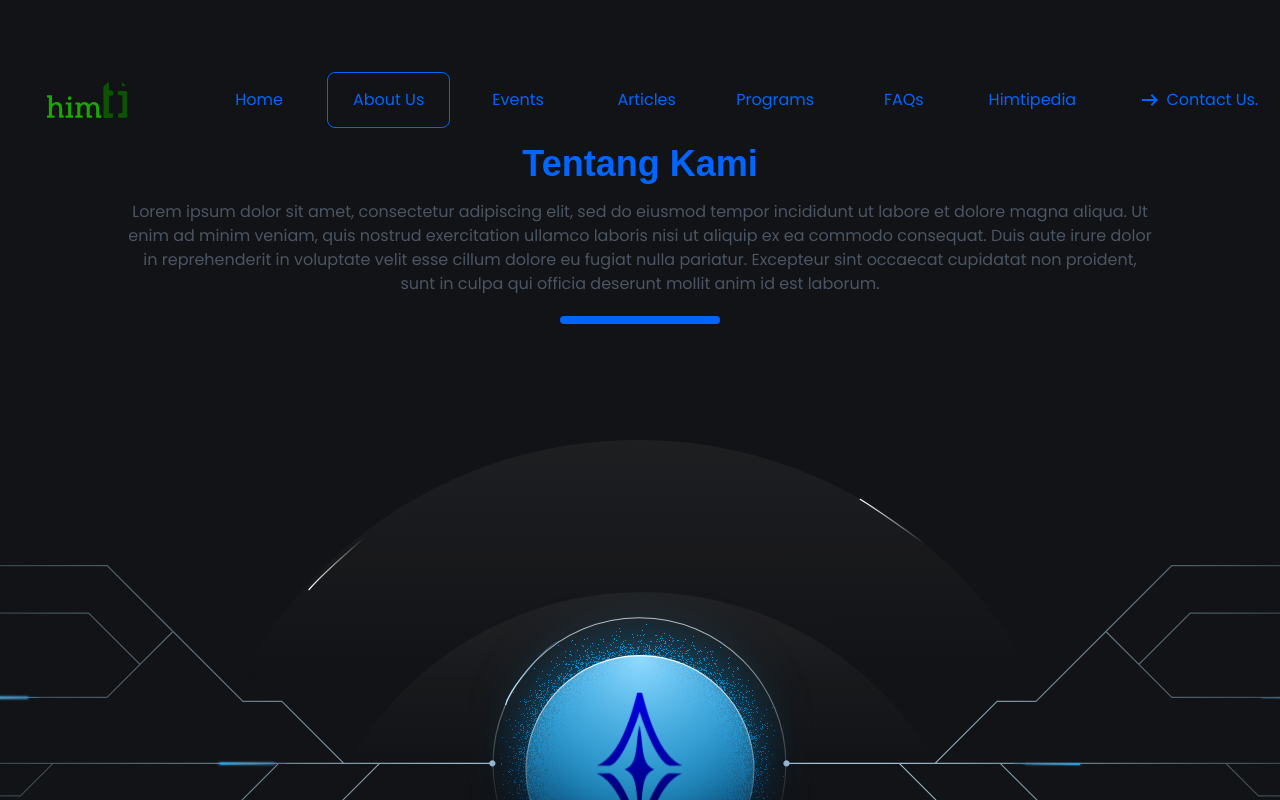
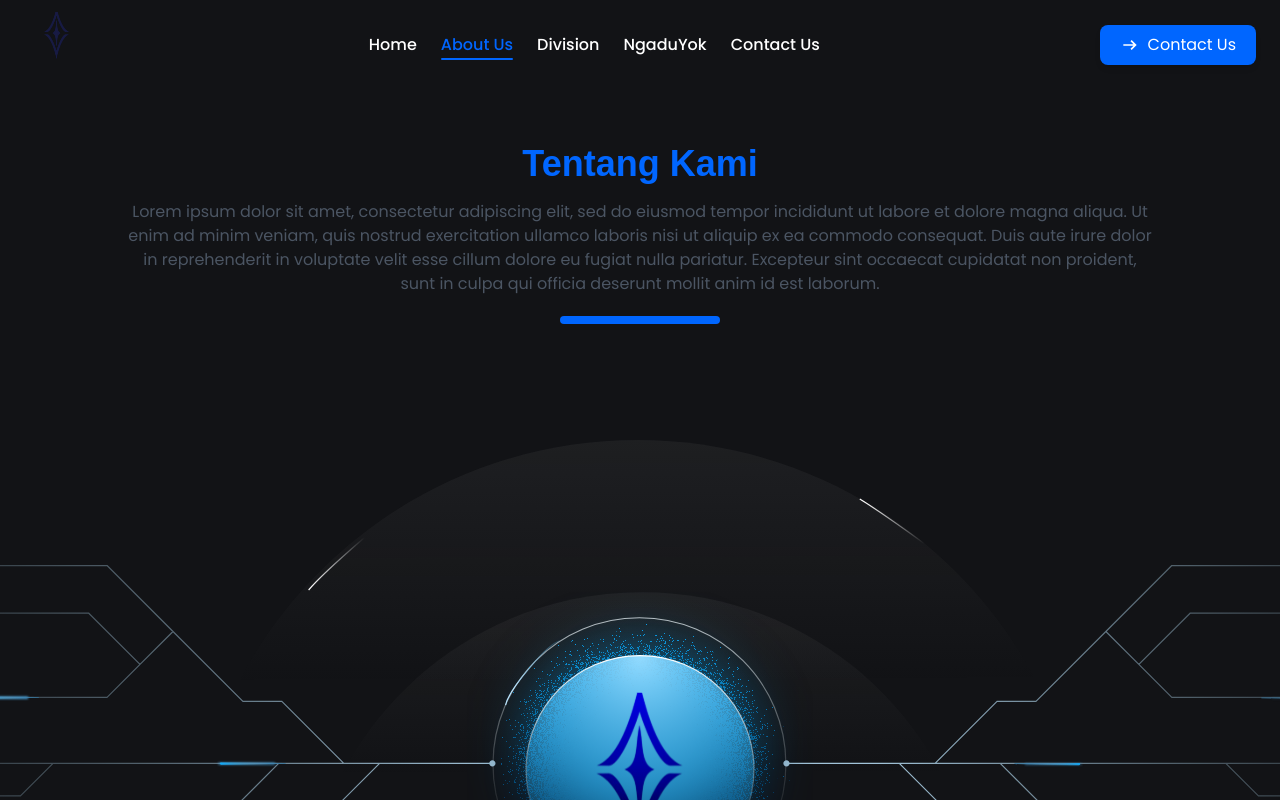
Before and after one commit to himtiparmad/himtiparmad-web, a Next.js app: page /about in a window 1280 px wide. Shown: the top 800 px of the page. Built offline with nearby package versions, Linux system fonts and the light colour scheme; a web font is replaced by a local one.

Commit message:
feat: create navbar and footer and responsive design

```diff
--- a/src/app/_data/featured_data.ts
+++ b/src/app/_data/featured_data.ts
@@ -1,14 +1,31 @@
 export const featuredData = [
   {
-    name: "HIMTI IT FEST COMPETITION 4.0",
-    href: "/programs/himti-it-fest-competition-4.0",
+    name: "HIMTI IT FEST COMPETITION 5.0",
+    href: "/programs/himti-it-fest-competition-5.0",
   },
   {
-    name: "HIMTI INTERNSHIP 1.0",
-    href: "/programs/himti-internship-1.0",
+    name: "Kobit",
+    href: "/programs/kobit",
   },
   {
-    name: "HIMTI GO 1.0",
-    href: "/programs/himti-go-1.0",
+    name: "Reformatics 2025",
+    href: "/programs/reformatics-2025",
+  },
+  {
+    name: "Pengabdian Kepada Masyarakat",
+    href: "/programs/pengabdian-kepada-masyarakat",
   },
 ];
+
+
+// "HIMTI IT Fest Competition 5.0",
+//   "Reformatics 2025",
+//   "Brahma: IT Fest Ready",
+//   "Brahma: Kobit & Barbar",
+//   "HIMTI GO!",
+//   "Microblog & Article",
+//   "Bengkel IT",
+//   "Pengabdian Kepada Masyarakat",
+//   "HIMTI Collaboration",
+//   "HIMTI Connect College",
+//   "HIMTI Connect Company",
--- a/src/components/footer/index.tsx
+++ b/src/components/footer/index.tsx
@@ -9,47 +9,32 @@ const Footer = () => {
   return (
     <div
       className={`${
-        pathname.startsWith("/himtipedia") ? "hidden" : "flex flex-row"
-      } w-full max-w-[1400px] mx-auto bg-white bg-opacity-5 mb-10 mt-32 rounded-lg p-14`}
+        pathname.startsWith("/himtipedia") ? "hidden" : "flex flex-col md:flex-row"
+      } w-full max-w-[1400px] mx-auto bg-white bg-opacity-5 mb-10 rounded-lg p-10 md:p-14 gap-10 md:gap-0`}
     >
-      <div className="w-[15%]">
+      {/* Menu */}
+      <div className="w-full md:w-[15%]">
         <h4 className="text-base text-white font-bold uppercase">Menu</h4>
         <ul className="flex flex-col gap-4 mt-6">
-          <li>
-            <Link href="/" className="text-base text-white">
-              About Us
-            </Link>
-          </li>
-          <li>
-            <Link href="/events" className="text-base text-white">
-              Events
-            </Link>
-          </li>
-          <li>
-            <Link href="/articles" className="text-base text-white">
-              Articles
-            </Link>
-          </li>
-          <li>
-            <Link href="/programs" className="text-base text-white">
-              Programs
-            </Link>
-          </li>
-          <li>
-            <Link href="/faqs" className="text-base text-white">
-              FAQs
-            </Link>
-          </li>
+          <li><Link href="/" className="text-base text-white">About Us</Link></li>
+          <li><Link href="/division" className="text-base text-white">Division</Link></li>
+          <li><Link href="/articles" className="text-base text-white">Articles</Link></li>
+          <li><Link href="/programs" className="text-base text-white">Programs</Link></li>
+          <li><Link href="/faqs" className="text-base text-white">FAQs</Link></li>
         </ul>
       </div>
-      <div className="w-[35%]">
+
+      {/* Address */}
+      <div className="w-full md:w-[35%]">
         <h4 className="text-base text-white font-bold uppercase">Our Camp</h4>
-        <p className="text-base text-white w-3/5 mt-6">
-          Jl. Raya Mabes Hankam No.Kav 9, Setu, Kec. Cipayung, Kota Jakarta
-          Timur, Daerah Khusus Ibukota Jakarta 16680
+        <p className="text-base text-white mt-6 md:w-3/5 w-full">
+          Jl. Raya Mabes Hankam No.Kav 9, Setu, Kec. Cipayung, Kota Jakarta Timur,
+          Daerah Khusus Ibukota Jakarta 16680
         </p>
       </div>
-      <div className="w-1/2 flex justify-end items-start">
+
+      {/* Logo */}
+      <div className="w-full md:w-1/2 flex md:justify-end justify-center items-start">
         <Image
           src="/images/logo.svg"
           width={80}
--- a/src/components/navigation-bar/index.tsx
+++ b/src/components/navigation-bar/index.tsx
@@ -1,108 +1,196 @@
 "use client";
-import { useEffect, useState } from "react"; // Import useEffect and useState
-import { Icon } from "@iconify/react/dist/iconify.js";
+
+import { useEffect, useState } from "react";
+import { Icon } from "@iconify/react";
 import Image from "next/image";
 import Link from "next/link";
 import { usePathname } from "next/navigation";
+import { AnimatePresence, motion } from "framer-motion";
 
-const nav = [
-  {
-    name: "Home",
-    href: "/",
-  },
-  {
-    name: "About Us",
-    href: "/about",
-  },
-  {
-    name: "Events",
-    href: "/events",
-  },
-  {
-    name: "Articles",
-    href: "/articles",
-  },
-  {
-    name: "Programs",
-    href: "/programs",
-  },
-  {
-    name: "FAQs",
-    href: "/faqs",
-  },
-  {
-    name: "Himtipedia",
-    href: "/himtipedia",
-  },
+interface NavItem {
+  name: string;
+  href: string;
+}
+
+const nav: NavItem[] = [
+  { name: "Home", href: "/" },
+  { name: "About Us", href: "/about" },
+  { name: "Division", href: "/division" },
+  { name: "NgaduYok", href: "/programs" },
+  { name: "Contact Us", href: "/contact-us" },
 ];
 
-const NavigationBar = () => {
+export default function NavigationBar() {
   const pathname = usePathname();
-  const [isHimtipedia, setIsHimtipedia] = useState(false);
-
-  const isActive = (href: string) => {
-    return pathname === href;
-  };
+  const [showFirst, setShowFirst] = useState(true);
+  const [scrolled, setScrolled] = useState(false);
+  const [isOpen, setIsOpen] = useState(false);
 
   useEffect(() => {
-    setIsHimtipedia(pathname.startsWith("/himtipedia"));
-    if (pathname.startsWith("/himtipedia")) {
-      document.body.style.backgroundColor = "#F8F8F8";
-    } else {
-      document.body.style.backgroundColor = "";
-    }
-  }, [pathname]);
+    const interval = setInterval(() => setShowFirst((prev) => !prev), 3000);
+    return () => clearInterval(interval);
+  }, []);
+
+  useEffect(() => {
+    const handleScroll = () => setScrolled(window.scrollY > 20);
+    window.addEventListener("scroll", handleScroll);
+    return () => window.removeEventListener("scroll", handleScroll);
+  }, []);
+
+  const isActive = (href: string) => pathname === href;
 
   return (
-    <nav
-      className={`w-full max-w-[1360px] mx-auto gap-x-5 z-50 sticky -top-10 ${
-        isHimtipedia ? "bg-white" : "bg-dark-himti"
+    <motion.nav
+      initial={{ y: -80, opacity: 0 }}
+      animate={{ y: 0, opacity: 1 }}
+      transition={{ duration: 0.6, ease: "easeOut" }}
+      className={`fixed top-0 z-50 w-full transition-all ${
+        scrolled
+          ? "backdrop-blur-md bg-[#050607]/70 shadow-lg"
+          : "bg-transparent"
       }`}
     >
-      <div className="w-full flex flex-row items-center justify-between absolute pt-5 mt-10">
-        <div
-          className={`w-1/6 px-10 h-20 rounded-lg flex items-center justify-center ${
-            isHimtipedia ? "bg-white" : "bg-dark-himti"
+      <div className="flex items-center justify-between px-6 py-3 max-w-7xl mx-auto">
+        {/* Logo */}
+        <Link href="/" className="flex items-center gap-2">
+          <div className="relative w-[65px] h-[65px] overflow-hidden">
+            <AnimatePresence mode="wait">
+              {showFirst ? (
+                <motion.div
+                  key="logo1"
+                  initial={{ opacity: 0, y: 20 }}
+                  animate={{ opacity: 1, y: 0 }}
+                  exit={{ opacity: 0, y: -20 }}
+                  transition={{ duration: 0.5 }}
+                  className="absolute inset-0 flex items-center justify-center"
+                >
+                  <Image
+                    src="/images/logo.svg"
+                    alt="logo1"
+                    width={70}
+                    height={36}
+                    priority
+                  />
+                </motion.div>
+              ) : (
+                <motion.div
+                  key="logo2"
+                  initial={{ opacity: 0, y: 20 }}
+                  animate={{ opacity: 1, y: 0 }}
+                  exit={{ opacity: 0, y: -20 }}
+                  transition={{ duration: 0.5 }}
+                  className="absolute inset-0 flex items-center justify-center"
+                >
+                  <Image
+                    src="/images/logo_kabinet.png"
+                    alt="logo2"
+                    width={70}
+                    height={40}
+                    priority
+                  />
+                </motion.div>
+              )}
+            </AnimatePresence>
+          </div>
+        </Link>
+
+        {/* Desktop Menu */}
+        <ul className="hidden md:flex gap-6">
+          {nav.map((item, i) => (
+            <li key={i}>
+              <Link
+                href={item.href}
+                className={`relative font-medium transition ${
+                  isActive(item.href)
+                    ? "text-brand-main"
+                    : scrolled
+                    ? "text-white hover:text-brand-main"
+                    : "text-white hover:text-brand-dark"
                 }`}
               >
-          <Link href={"/"}>
-            <Image src={"/images/logo.svg"} width={80} height={36} alt="logo" />
+                {item.name}
+                {isActive(item.href) && (
+                  <motion.div
+                    layoutId="underline"
+                    className="absolute left-0 right-0 -bottom-1 h-[2px] bg-brand-main rounded"
+                  />
+                )}
               </Link>
+            </li>
+          ))}
+        </ul>
+
+        {/* CTA Button (Desktop) */}
+        <div className="hidden md:flex">
+          <motion.button
+            whileHover={{ scale: 1.05 }}
+            whileTap={{ scale: 0.95 }}
+            className="flex items-center gap-2 px-5 py-2 rounded-lg bg-brand-main hover:bg-brand-dark text-white shadow-md transition"
+          >
+            <Icon icon="material-symbols:arrow-right-alt" className="w-5 h-5" />
+            Contact Us
+          </motion.button>
         </div>
-        <ul
-          className={`flex flex-row items-center justify-between w-full h-20 p-3 gap-2 rounded-lg mx-3 ${
-            isHimtipedia ? "bg-white" : "bg-dark-himti"
+
+        {/* Mobile Menu Button */}
+        <div className="md:hidden">
+          <motion.button
+            whileTap={{ scale: 0.9 }}
+            onClick={() => setIsOpen(!isOpen)}
+            className={`p-2 rounded-md ${
+              scrolled ? "text-white" : "text-white"
             }`}
           >
-          {nav.map((item, index) => (
+            <Icon
+              icon={isOpen ? "mdi:close" : "mdi:menu"}
+              className="w-7 h-7"
+            />
+          </motion.button>
+        </div>
+      </div>
+
+      {/* Mobile Menu */}
+      <AnimatePresence>
+        {isOpen && (
+          <motion.div
+            initial={{ opacity: 0, y: -10 }}
+            animate={{ opacity: 1, y: 0 }}
+            exit={{ opacity: 0, y: -10 }}
+            transition={{ duration: 0.3 }}
+            className="md:hidden bg-[#050607]/95 backdrop-blur-md text-white shadow-lg"
+          >
+            <ul className="flex flex-col items-center gap-4 py-6">
+              {nav.map((item, i) => (
+                <li key={i}>
                   <Link
-              className={`${
-                isActive(item.href) ? "border-brand-main border" : ""
-              } w-full h-full flex items-center justify-center rounded-lg`}
                     href={item.href}
-              key={index}
-            >
-              <li className="text-brand-main">{item.name}</li>
-            </Link>
-          ))}
-        </ul>
-        <Link
-          href={"#"}
-          className={`w-1/6 px-5 h-20 rounded-lg flex gap-1 items-center justify-center ${
-            isHimtipedia ? "bg-white" : "bg-dark-himti"
+                    onClick={() => setIsOpen(false)}
+                    className={`text-lg font-medium transition ${
+                      isActive(item.href)
+                        ? "text-brand-main"
+                        : "hover:text-brand-main"
                     }`}
                   >
-          <div className="text-brand-main flex flex-row gap-1 items-center">
+                    {item.name}
+                  </Link>
+                </li>
+              ))}
+
+              <motion.button
+                whileHover={{ scale: 1.05 }}
+                whileTap={{ scale: 0.95 }}
+                className="flex items-center gap-2 px-5 py-2 rounded-lg bg-brand-main hover:bg-brand-dark text-white shadow-md transition mt-2"
+              >
                 <Icon
-              icon={"material-symbols:arrow-right-alt"}
-              className="w-6 h-6"
+                  icon="material-symbols:arrow-right-alt"
+                  className="w-5 h-5"
                 />
-            Contact Us.
-          </div>
-        </Link>
-      </div>
-    </nav>
+                Contact Us
+              </motion.button>
+            </ul>
+          </motion.div>
+        )}
+      </AnimatePresence>
+    </motion.nav>
   );
-};
-
-export default NavigationBar;
+}
```
Lines whose indentation alone changed are shown as unchanged.
